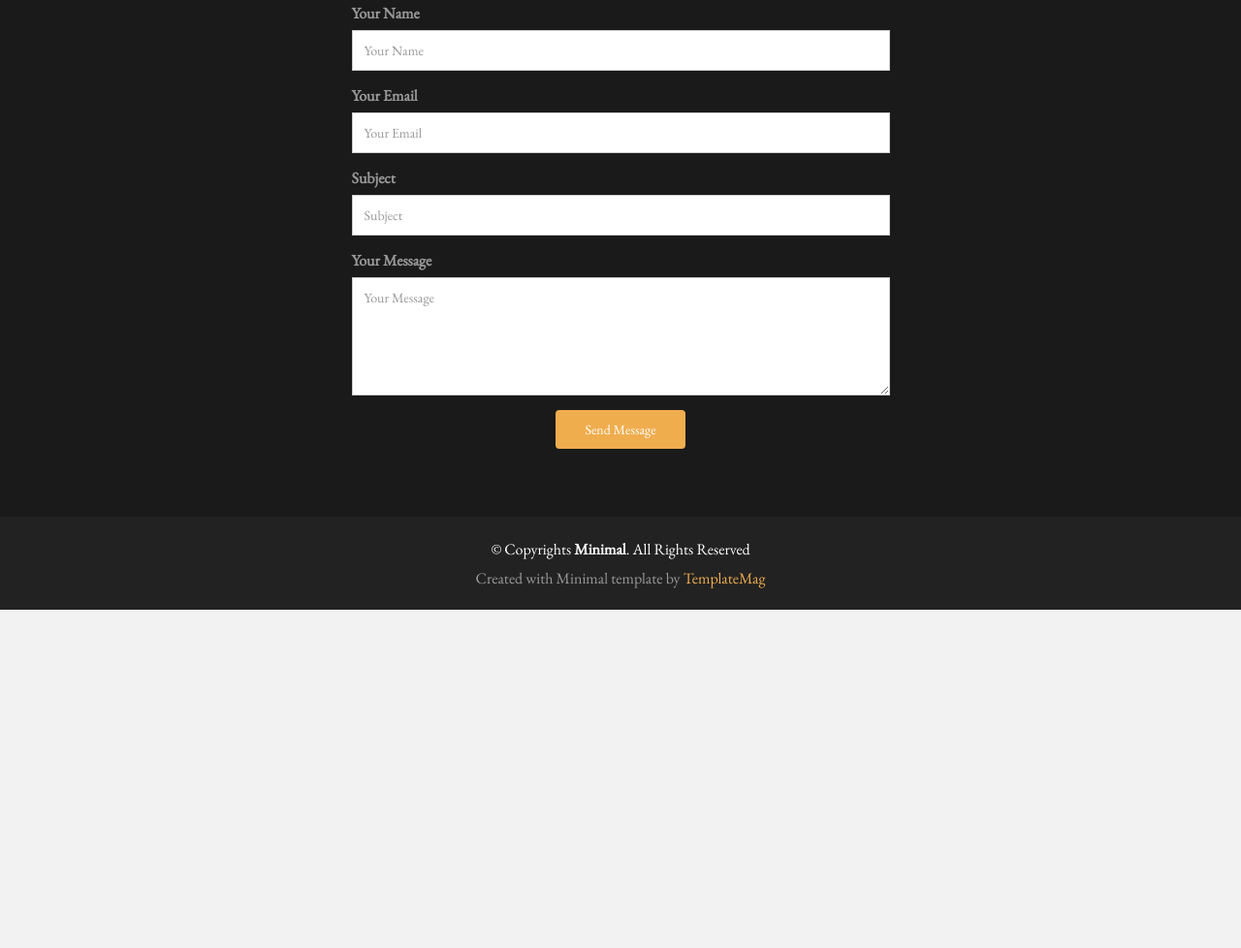
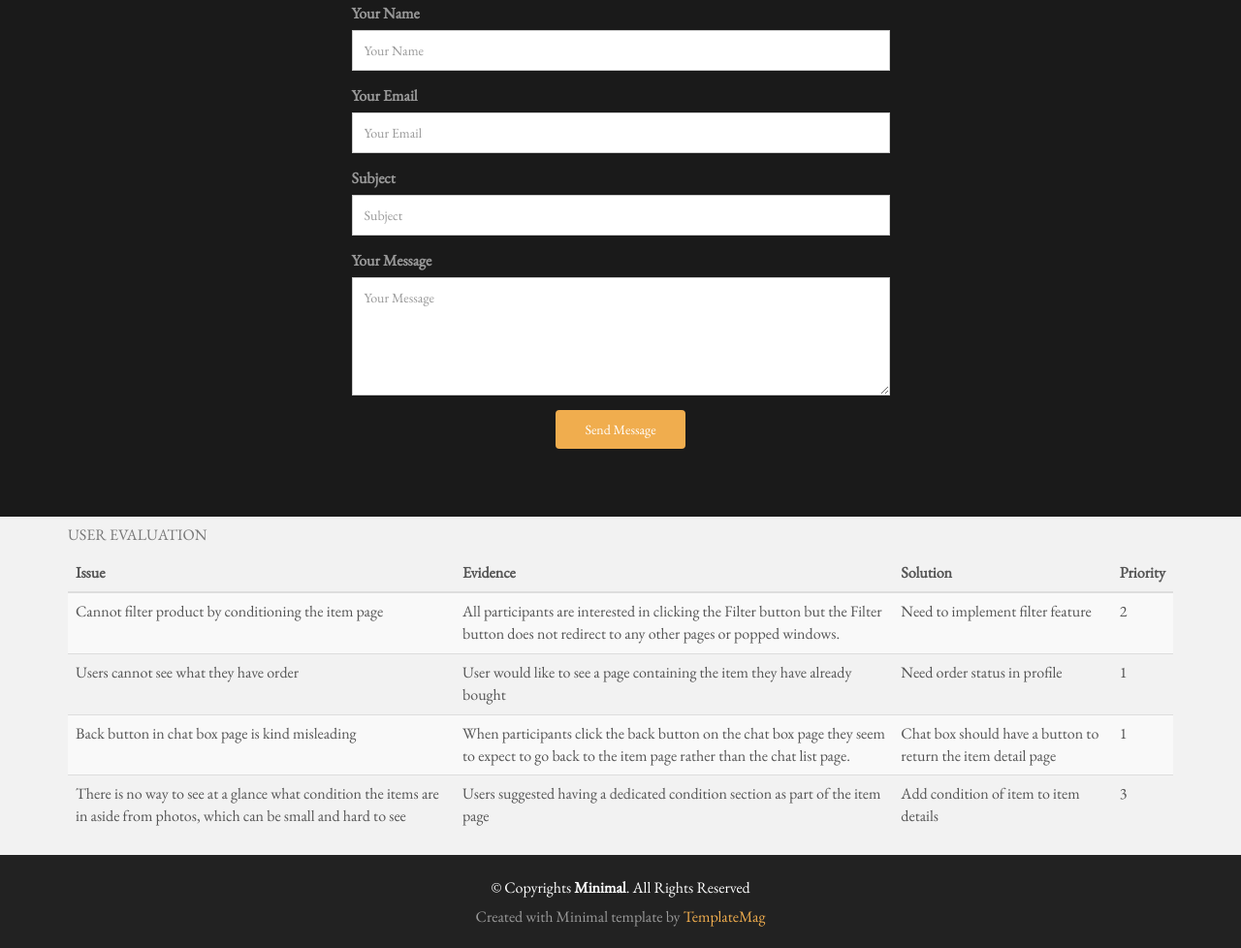
Before and after one commit to chupengrocky/263Portfolio, a plain HTML site: page index.html in a window 1280 px wide. Shown: the part 3761-4739 px from the top of the page at 97% size. Before the commit the page ends 4390 px from the top, so only its background shows below. Drawn offline with nearby package versions, Linux system fonts and the light colour scheme.

Commit message:
USER EVALUATION

```diff
--- a/index.html
+++ b/index.html
@@ -251,6 +251,51 @@
     </div>
   </div>
 
+
+
+  <!-- USER EVALUATION -->
+  <div id="user evaluation">
+    <div class="container">
+      <table class="table table-striped">
+        <caption>USER EVALUATION</caption>
+        <thead>
+        <tr>
+          <th>Issue</th>
+          <th>Evidence</th>
+          <th>Solution</th>
+          <th>Priority</th>
+        </tr>
+        </thead>
+        <tbody>
+        <tr>
+          <td>Cannot filter product by conditioning the item page</td>
+          <td>All participants are interested in clicking the Filter button but the Filter button does not redirect to any other pages or popped windows.</td>
+          <td>Need to implement filter feature</td>
+          <td>2</td>
+        </tr>
+        <tr>
+          <td>Users cannot see what they have order </td>
+          <td>User would like to see a page containing the item they have already bought </td>
+          <td>Need order status in profile</td>
+          <td>1</td>
+        </tr>
+        <tr>
+          <td>Back button in chat box page is kind misleading</td>
+          <td>When participants click the back button on the chat box page they seem to expect to go back to the item page rather than the chat list page.</td>
+          <td>Chat box should have a button to return the item detail page</td>
+          <td>1</td>
+        </tr>
+        <tr>
+          <td>There is no way to see at a glance what condition the items are in aside from photos, which can be small and hard to see</td>
+          <td>Users suggested having a dedicated condition section as part of the item page</td>
+          <td>Add condition of item to item details</td>
+          <td>3</td>
+        </tr>
+        </tbody>
+      </table>
+    </div>
+  </div>
+
   <div id="copyrights">
     <div class="container">
       <p>
```
